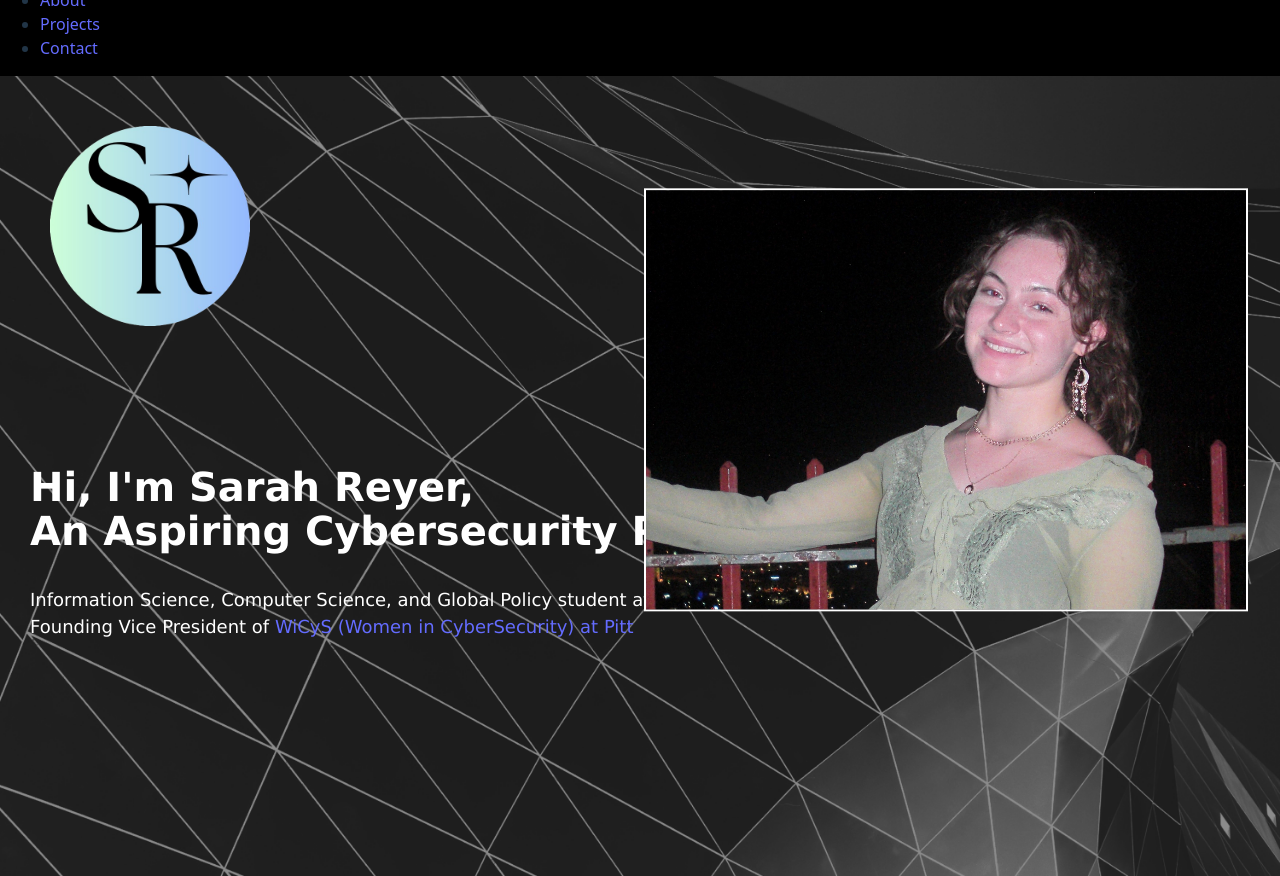
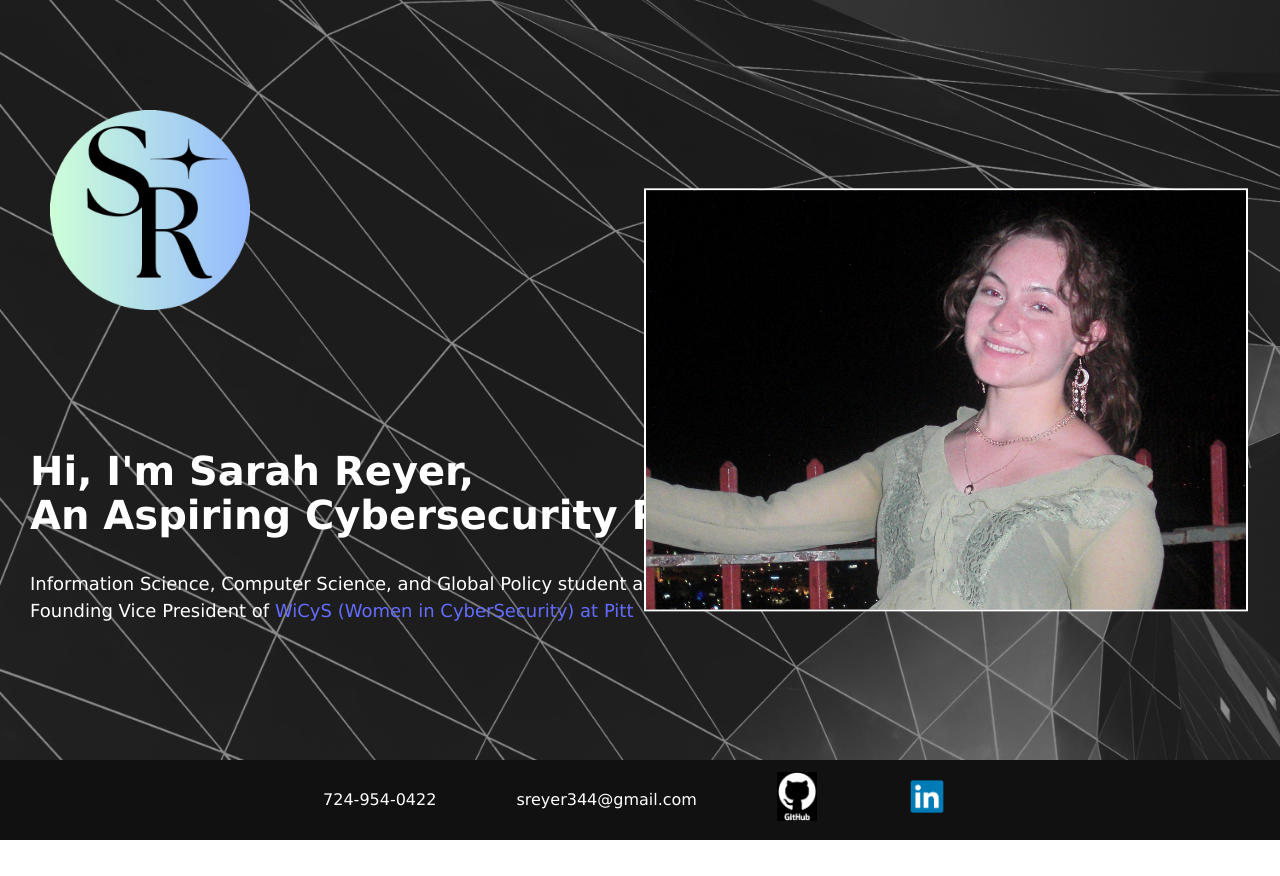
Before and after one commit to smr-pixel/portfolio, a React (Vite) app: page / in a window 1280 px wide. After the commit the page ends 840 px from the top, so only its background shows below. Built offline with nearby package versions, Linux system fonts and the light colour scheme.

Commit message:
Navbar updates

```diff
--- a/src/App.tsx
+++ b/src/App.tsx
@@ -5,8 +5,8 @@ import Home from './Home';
 function App() {
   return (
     <>
+      <Home />
       <Navbar />
-      <Home />
     </>
   );
 }
--- a/src/Home.css
+++ b/src/Home.css
@@ -35,7 +35,7 @@ body, html {
 }
 
 .Logo {
-    margin-top: 50px;
+    margin-top: 150px;
     margin-left: 50px;
     width: 200px;
     height: auto;
--- a/src/components/Navbar.css
+++ b/src/components/Navbar.css
@@ -0,0 +1,18 @@
+.navbar {
+    display: flex;
+    height: 80px;
+    background: #111;
+    color: white;
+    font-family: Verdana, Geneva, Tahoma, sans-serif;
+    justify-content: center; /* centers nav-links within navbar */
+    align-items: center;     /* vertical center */
+}
+
+.nav-links {
+    display: flex;
+    gap: 5rem; /* adjust spacing between links */
+    list-style-type: none;
+    padding-left: 0;
+    margin: 0;
+    align-items: center;
+}
--- a/src/components/Navbar.tsx
+++ b/src/components/Navbar.tsx
@@ -1,17 +1,24 @@
 import React from 'react';
 import './Navbar.css';
+import githubLogo from '../assets/github-logo.jpg';
+import linkedin from '../assets/Linkedin-logo.png';
 
 const Navbar: React.FC = () => {
   return (
     <nav className="navbar">
-      <div className="logo">
-        <a href="/">MyPortfolio</a>
-      </div>
       <ul className="nav-links">
-        <li><a href="#home">Home</a></li>
-        <li><a href="#about">About</a></li>
-        <li><a href="#projects">Projects</a></li>
-        <li><a href="#contact">Contact</a></li>
+        <li>724-954-0422</li>
+        <li>sreyer344@gmail.com</li>
+        <li>
+          <a href="https://github.com/smr-pixel" target="_blank" rel="noopener noreferrer">
+            <img src={githubLogo} alt="Github" style={{ width: '40px', height: 'auto' }} />
+          </a>
+        </li>
+        <li>
+          <a href="www.linkedin.com/in/sarah-r-b85844253" target="_blank" rel="noopener noreferrer">
+            <img src={linkedin} alt="LinkedIn" style={{ width: '60px', height: 'auto' }} />
+          </a>
+        </li>
       </ul>
     </nav>
   );
```
Also changed, not shown: src/assets/Linkedin-logo.png (added), src/assets/github-logo.jpg (added).
